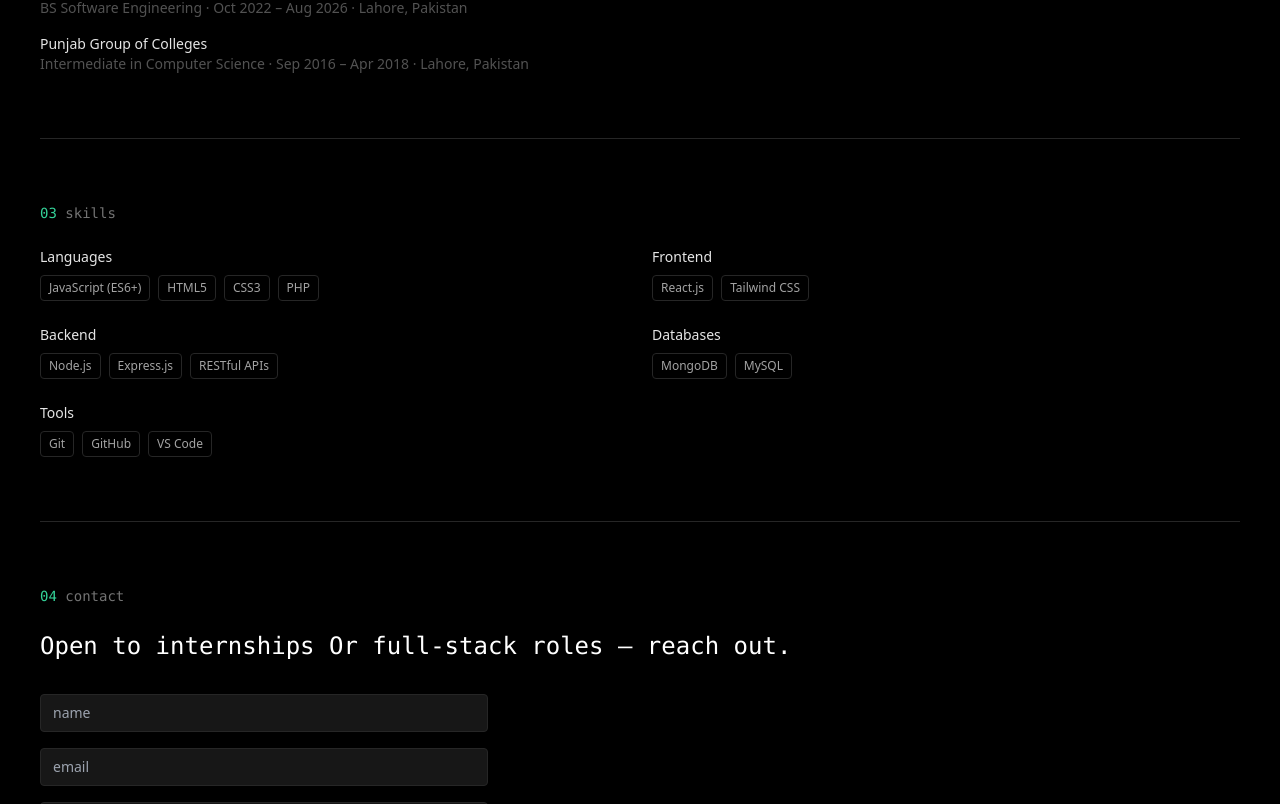
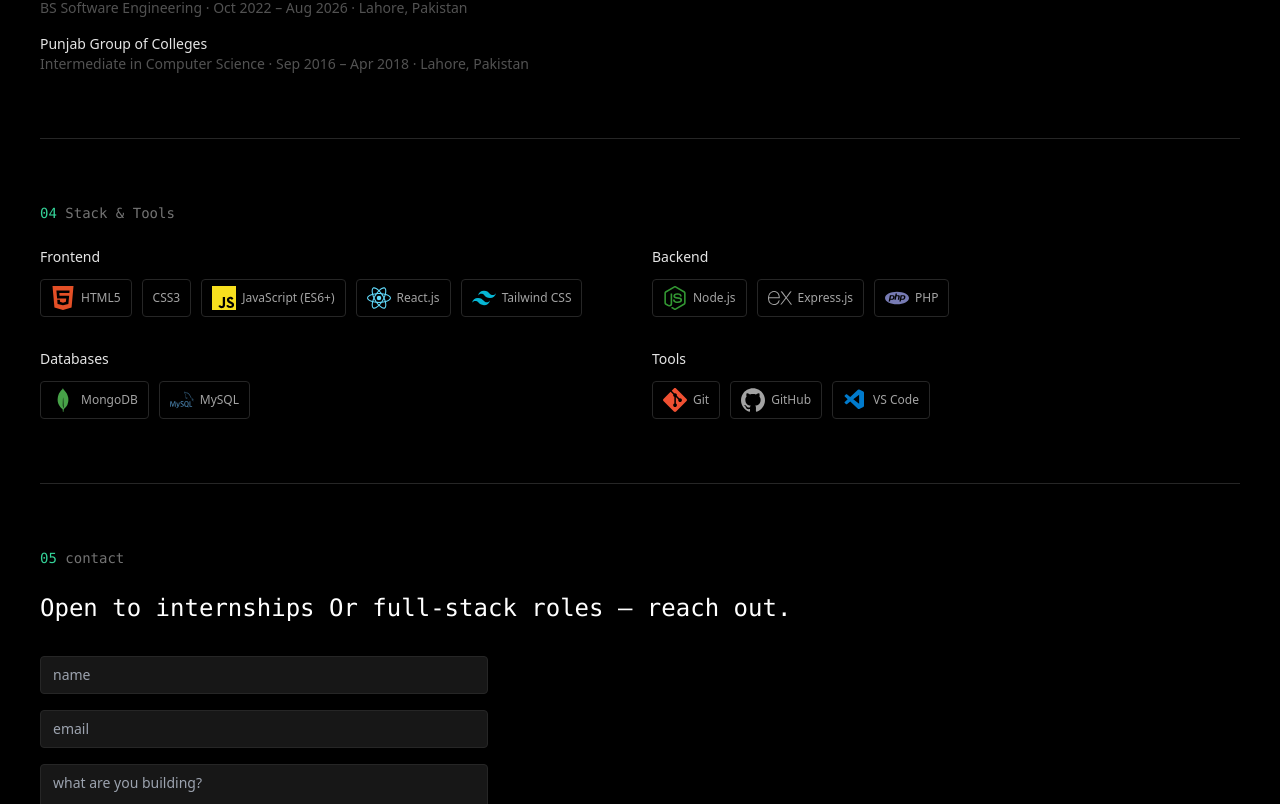
Before and after one commit to daniyalalee24/daniyal-portfolio, a React (Vite) app in the folder client/: page / in a window 1280 px wide. Shown: the part 1210-2014 px from the top of the page. Built offline with nearby package versions, Linux system fonts and the light colour scheme; no server answers.

Commit message:
still customizing

```diff
--- a/client/package.json
+++ b/client/package.json
@@ -12,7 +12,8 @@
   "dependencies": {
     "axios": "^1.20.0",
     "react": "^19.2.8",
-    "react-dom": "^19.2.8"
+    "react-dom": "^19.2.8",
+    "react-icons": "^5.7.0"
   },
   "devDependencies": {
     "@eslint/js": "^10.0.1",
--- a/client/src/components/About.jsx
+++ b/client/src/components/About.jsx
@@ -5,7 +5,7 @@ export default function About() {
       className="py-16 border-t border-neutral-200 dark:border-neutral-800"
     >
       <h2 className="text-sm font-mono text-neutral-600 dark:text-neutral-500 mb-6">
-        <span className="text-emerald-500 dark:text-emerald-400"> 01 </span>
+        <span className="text-emerald-500 dark:text-emerald-400"> 03 </span>
         Journey
       </h2>
 
--- a/client/src/components/Contact.jsx
+++ b/client/src/components/Contact.jsx
@@ -30,8 +30,8 @@ export default function Contact() {
       id="contact"
       className="py-16 border-t border-neutral-200 dark:border-neutral-800"
     >
-      <h2 className="text-sm font-mono text-neutral-400 dark:text-neutral-500 mb-6">
-        <span className="text-emerald-500 dark:text-emerald-400"> 04 </span>
+      <h2 className="text-sm font-mono text-neutral-600 dark:text-neutral-500 mb-6">
+        <span className="text-emerald-500 dark:text-emerald-400"> 05 </span>
         contact
       </h2>
       <h2 className="text-2xl font-medium dark:text-white font-mono mb-8">
--- a/client/src/components/ProjectCard.jsx
+++ b/client/src/components/ProjectCard.jsx
@@ -1,3 +1,5 @@
+import { techConfig } from "../config/techConfig"; // for icons and colors
+
 export default function ProjectCard({ project }) {
   // Safety check to prevent a completely empty prop from crashing the card
   if (!project) return null;
@@ -13,21 +15,37 @@ export default function ProjectCard({ project }) {
           [{String(project.order || 0).padStart(2, "0")}]
         </p>
 
-        {/* Title - Kept min-h just in case you ever have a long title again */}
-        <h3 className="mt-1 min-h-[3.5rem] text-lg font-medium text-neutral-900 dark:text-white">
+        {/* Title */}
+        <h3 className="mt-1 min-h-[3.5rem] text-lg text-neutral-900 dark:text-white font-mono font-bold">
           {project.title}
         </h3>
 
-        {/* Tech Stack - Added min-h-[3.5rem] and content-start to reserve 2 lines */}
-        <div className="mt-2 flex min-h-[3.5rem] flex-wrap content-start gap-2">
-          {project.techStack?.map((t) => (
-            <span
-              key={t}
-              className="rounded-md border border-neutral-200 bg-neutral-50 px-2 py-0.5 font-mono text-xs text-neutral-600 dark:border-neutral-800 dark:bg-neutral-950 dark:text-neutral-400"
-            >
-              {t}
-            </span>
-          ))}
+        {/* Tech Stack */}
+        <div className="mt-2 flex min-h-[3.5rem] items-center -space-x-2 px-1">
+          {project.techStack?.map((t) => {
+            const tech = techConfig[t]; // Now this matches perfectly!
+
+            if (!tech) return null;
+
+            const Icon = tech.icon;
+
+            return (
+              <div
+                key={t}
+                title={t}
+                className="group/icon relative z-0 flex cursor-pointer items-center justify-center rounded-full border-2 border-white bg-neutral-100 p-2 transition-all duration-300 hover:z-10 dark:border-emerald-800 dark:bg-neutral-900 hover:border-emerald-500"
+              >
+                <Icon
+                  size={26}
+                  style={{ color: tech.color }}
+                  className="transition-transform duration-300 group-hover/icon:scale-110 text-neutral-900 dark:text-white"
+                />
+                <span className="max-w-0 overflow-hidden whitespace-nowrap text-sm font-medium text-neutral-900 opacity-0 transition-all duration-300 group-hover/icon:max-w-xs group-hover/icon:pl-2 group-hover/icon:opacity-100 dark:text-white">
+                  {t}
+                </span>
+              </div>
+            );
+          })}
         </div>
 
         {/* Description */}
@@ -35,7 +53,7 @@ export default function ProjectCard({ project }) {
           {project.description}
         </p>
 
-        {/* Bottom Content (mt-auto ensures bottom alignment across all cards) */}
+        {/* Bottom Content */}
         <div className="mt-auto pt-5">
           {/* Links */}
           <div className="mt-5 flex gap-4 font-mono text-sm font-medium">
--- a/client/src/components/Skills.jsx
+++ b/client/src/components/Skills.jsx
@@ -1,7 +1,12 @@
+import { techConfig } from "../config/techConfig";
+
+// 2. Define the skill groups with exact strings matching your techConfig
 const skillGroups = [
-  { label: "Languages", items: ["JavaScript (ES6+)", "HTML5", "CSS3", "PHP"] },
-  { label: "Frontend", items: ["React.js", "Tailwind CSS"] },
-  { label: "Backend", items: ["Node.js", "Express.js", "RESTful APIs"] },
+  {
+    label: "Frontend",
+    items: ["HTML5", "CSS3", "JavaScript (ES6+)", "React.js", "Tailwind CSS"],
+  },
+  { label: "Backend", items: ["Node.js", "Express.js", "PHP"] },
   { label: "Databases", items: ["MongoDB", "MySQL"] },
   { label: "Tools", items: ["Git", "GitHub", "VS Code"] },
 ];
@@ -12,25 +17,40 @@ export default function Skills() {
       id="skills"
       className="py-16 border-t border-neutral-200 dark:border-neutral-800"
     >
-      <h2 className="text-sm font-mono text-neutral-400 dark:text-neutral-500 mb-6">
-        <span className="text-emerald-500 dark:text-emerald-400"> 03 </span>
-        skills
+      <h2 className="mb-6 text-sm font-mono text-neutral-600 dark:text-neutral-500">
+        <span className="text-emerald-500 dark:text-emerald-400"> 04 </span>
+        Stack & Tools
       </h2>
-      <div className="grid grid-cols-1 md:grid-cols-2 gap-6">
+
+      <div className="grid grid-cols-1 md:grid-cols-2 gap-x-6 gap-y-8">
         {skillGroups.map((group) => (
           <div key={group.label}>
-            <p className="text-neutral-900 dark:text-neutral-200 text-sm font-medium mb-2">
+            <p className="mb-3 text-sm font-medium text-neutral-900 dark:text-neutral-200">
               {group.label}
             </p>
-            <div className="flex flex-wrap gap-2">
-              {group.items.map((item) => (
-                <span
-                  key={item}
-                  className="text-xs text-neutral-500 dark:text-neutral-400 border border-neutral-200 dark:border-neutral-800 rounded px-2 py-1"
-                >
-                  {item}
-                </span>
-              ))}
+            <div className="flex flex-wrap gap-2.5">
+              {group.items.map((item) => {
+                const tech = techConfig[item];
+                const Icon = tech?.icon;
+
+                return (
+                  <div
+                    key={item}
+                    // Added cursor-default, background hover, and a subtle transform
+                    className="flex cursor-default items-center gap-1.5 rounded border border-neutral-200 bg-white dark:bg-neutral-800 px-2.5 py-1.5 text-xs text-neutral-600 transition-all hover:-translate-y-0.5 hover:border-emerald-500 hover:bg-neutral-50 dark:border-neutral-800 dark:bg-transparent dark:text-neutral-400 dark:hover:border-emerald-400 dark:hover:bg-neutral-900/50"
+                  >
+                    {Icon && (
+                      <Icon
+                        size={24}
+                        style={{ color: tech?.color }}
+                        className="shrink-0 "
+                        aria-hidden="true" // Added for screen readers!
+                      />
+                    )}
+                    <span className="font-medium">{item}</span>
+                  </div>
+                );
+              })}
             </div>
           </div>
         ))}
--- /dev/null
+++ b/client/src/config/techConfig.jsx
@@ -0,0 +1,41 @@
+// src/data/techConfig.jsx
+
+import {
+  SiReact,
+  SiNodedotjs,
+  SiExpress,
+  SiMongodb,
+  SiTailwindcss,
+  SiHtml5,
+  SiCss,
+  SiJavascript,
+  SiMysql,
+  SiPhp,
+  SiGit,
+  SiGithub,
+} from "react-icons/si";
+import { VscVscode } from "react-icons/vsc";
+
+export const techConfig = {
+  // Frontend & Languages
+  "JavaScript (ES6+)": { icon: SiJavascript, color: "#F7DF1E" },
+  JavaScript: { icon: SiJavascript, color: "#F7DF1E" }, // Fallback for ProjectCard
+  HTML5: { icon: SiHtml5, color: "#E34F26" },
+  HTML: { icon: SiHtml5, color: "#E34F26" }, // Fallback for ProjectCard
+  CSS3: { icon: SiCss, color: "#1572B6" },
+  CSS: { icon: SiCss, color: "#1572B6" }, // Fallback for ProjectCard
+  "React.js": { icon: SiReact, color: "#61DAFB" },
+  "Tailwind CSS": { icon: SiTailwindcss, color: "#06B6D4" },
+
+  // Backend & Databases
+  "Node.js": { icon: SiNodedotjs, color: "#339933" },
+  "Express.js": { icon: SiExpress, color: "currentColor" },
+  PHP: { icon: SiPhp, color: "#777BB4" },
+  MongoDB: { icon: SiMongodb, color: "#47A248" },
+  MySQL: { icon: SiMysql, color: "#4479A1" },
+
+  // Tools
+  Git: { icon: SiGit, color: "#F05032" },
+  GitHub: { icon: SiGithub, color: "currentColor" },
+  "VS Code": { icon: VscVscode, color: "#007ACC" },
+};
```
Also changed, not shown: 1 other file (tests, documents, lock files or other folders).
